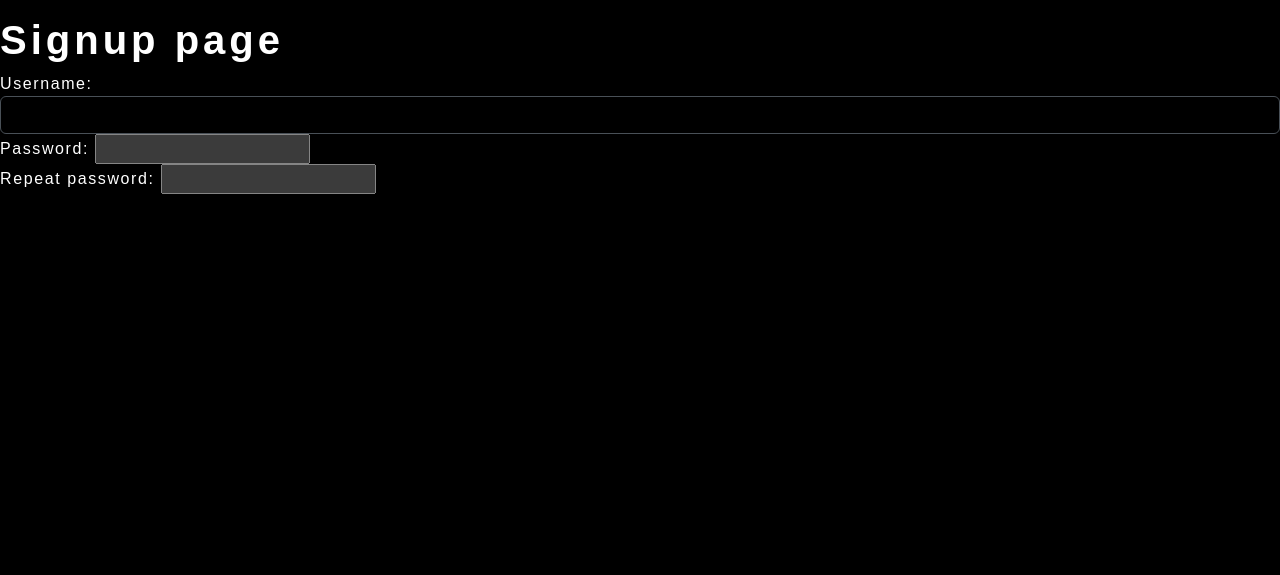
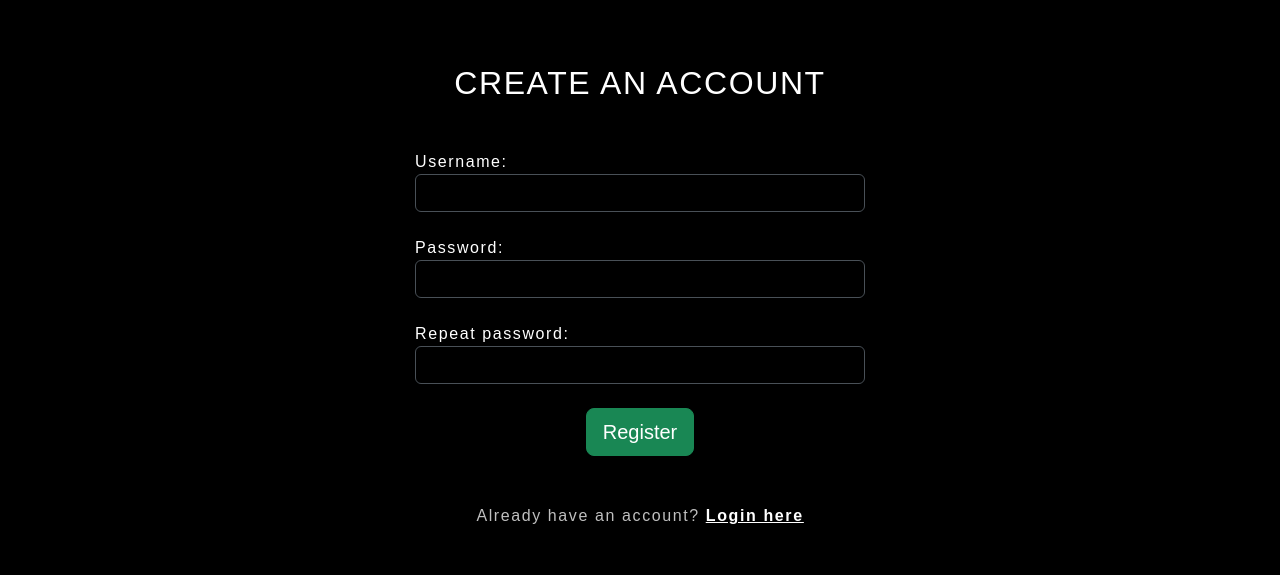
Before and after one commit to puyma/ft_transcendence, a Django app: page /signup/ in a window 1280 px wide. Shown: the part 73-648 px from the top of the page. Run offline with Django 5.2, Linux system fonts and the light colour scheme; style sheets or scripts are compiled from the project's sources; parts of the project's set-up code (start-up, migrations or seed data) failed here and were passed over; some web fonts are replaced.

Commit message:
frontend signup done

```diff
--- a/transcendence/forms.py
+++ b/transcendence/forms.py
@@ -20,17 +20,17 @@ class SignupForm ( forms.Form ):
 	username = forms.CharField(
 			label="Username",
 			max_length=255,
-			widget=forms.TextInput(attrs={"class": "form-control"}),
+			widget=forms.TextInput(attrs={"class": "form-control uniform-input"}),
 			)
 
 	password = forms.CharField(
 			label='Password',
-			widget=forms.PasswordInput
+			widget=forms.PasswordInput(attrs={"class": "form-control uniform-input"}),
 			)
 
 	password_confirm = forms.CharField(
 			label='Repeat password',
-			widget=forms.PasswordInput
+			widget=forms.PasswordInput(attrs={"class": "form-control uniform-input"}),
 			)
 
 	class Meta:
--- a/transcendence/templates/tr/pages/signup.html
+++ b/transcendence/templates/tr/pages/signup.html
@@ -1,5 +1,44 @@
-<h1>
-	Signup page
-</h1>
+<div class="mask d-flex align-items-center h-100 gradient-custom-3">
+	<div class="container h-100">
+	  <div class="row d-flex justify-content-center align-items-center h-100">
+		<div class="col-12 col-md-9 col-lg-7 col-xl-6">
+		  <div class="card" style="border-radius: 15px;">
+			<div class="card-body p-5">
+			  <h2 class="text-uppercase text-center mb-5">Create an account</h2>
 
-{{ form }}
+			  <form method="post" id="signup-form">
+				{% csrf_token %}
+
+				{% if form.errors %}
+				<div class="alert alert-danger" role="alert">
+				  There are errors in the form. Please check and try again.
+				</div>
+				{% endif %}
+
+				<div data-mdb-input-init class="form-outline mb-4">
+				  {{ form.username.label_tag }}
+				  {{ form.username }}
+				</div>
+
+				<div data-mdb-input-init class="form-outline mb-4">
+				  {{ form.password.label_tag }}
+				  {{ form.password }}
+				</div>
+
+				<div data-mdb-input-init class="form-outline mb-4">
+				  {{ form.password_confirm.label_tag }}
+				  {{ form.password_confirm }}
+				</div>
+
+				<div class="d-flex justify-content-center">
+				  <button type="submit" class="btn btn-success btn-block btn-lg gradient-custom-4 text-body">Register</button>
+				</div>
+
+				<p class="text-center text-muted mt-5 mb-0">Already have an account? <a href="{% url 'login' %}" class="fw-bold text-body"><u>Login here</u></a></p>
+			  </form>
+			</div>
+		  </div>
+		</div>
+	  </div>
+	</div>
+  </div>
```
